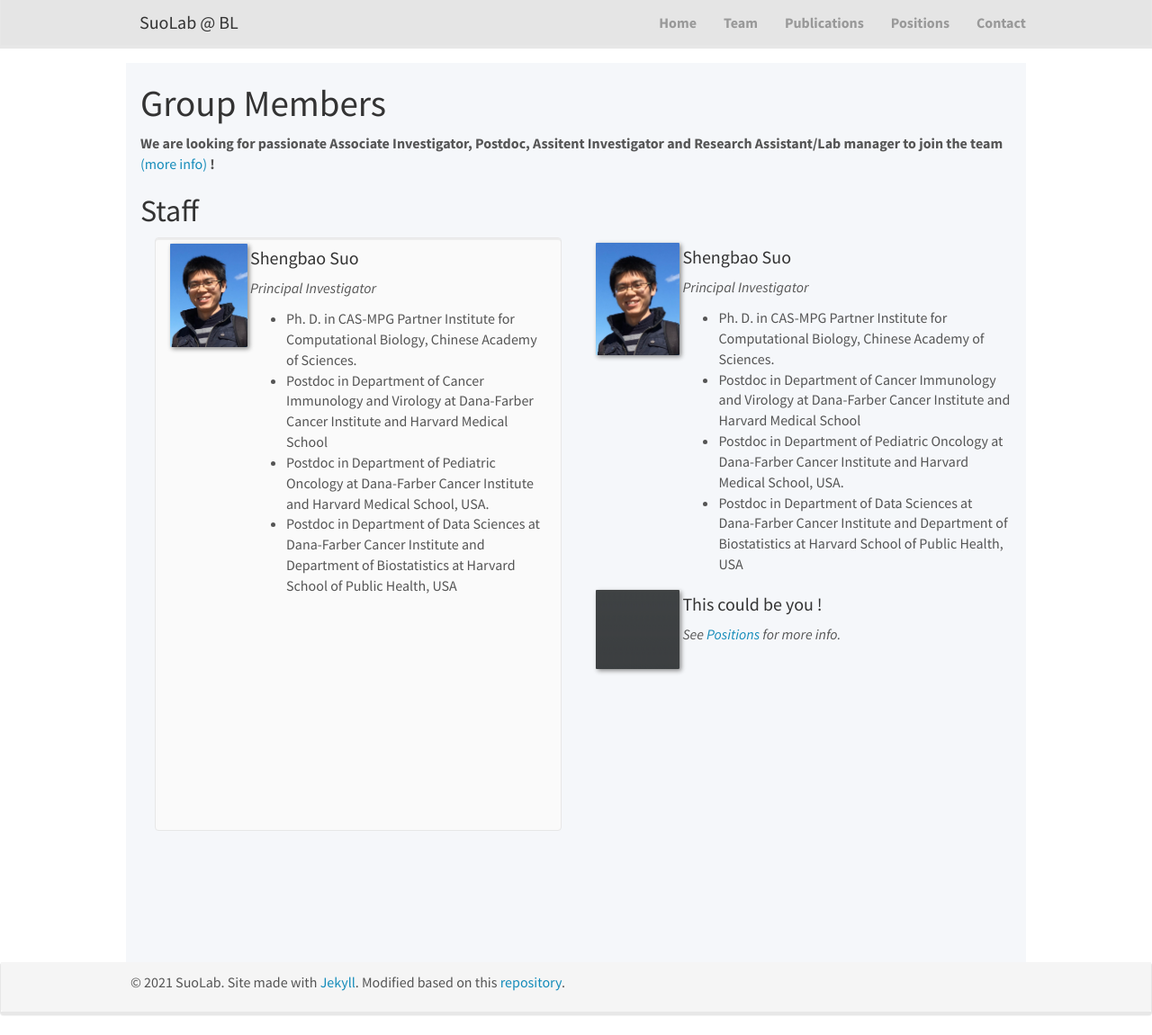
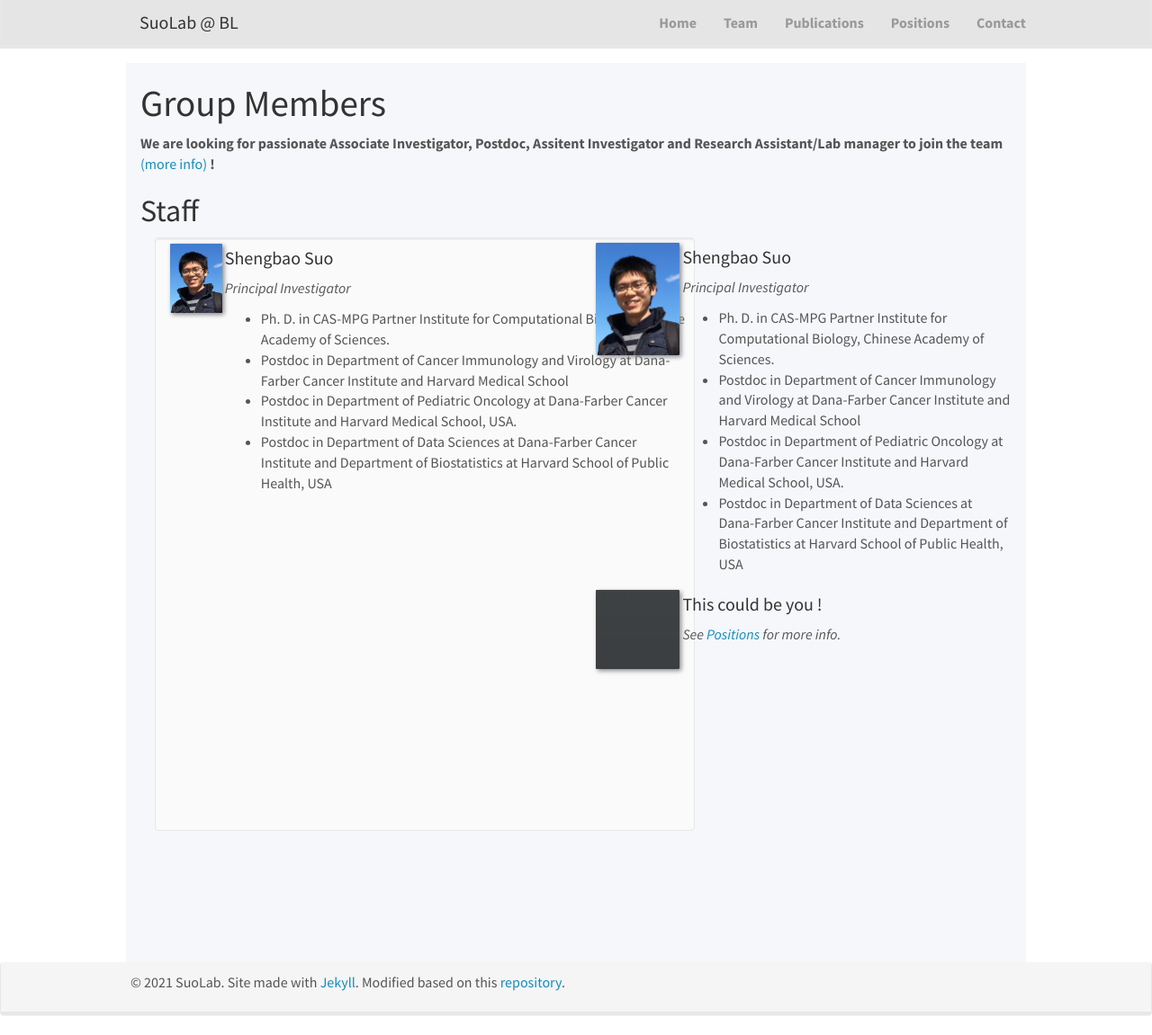
Before and after one commit to suoshengbao/suoshengbao.github.io, a Jekyll site: the page built from _pages/team.md, in a window 1280 px wide and 1151 px high. Shown: the whole window at 90% size. Built offline with Jekyll 4.4.1, drawn with Linux system fonts in a browser that asks for light colours; nearby versions of some CDN libraries.

Commit message:
Update team.md

```diff
--- a/_pages/team.md
+++ b/_pages/team.md
@@ -14,10 +14,12 @@ permalink: /team/
 
 ## Staff
 <div class="col-sm-6 clearfix">
-<div class="well"  style="height: 660px;">
-<img src="/images/teampic/ShengbaoSuo.jpg" class="img-responsive" width="20%" style="float: left" />
+<div class="well"  style="height: 660px; width: 600px;">
+<img src="/images/teampic/ShengbaoSuo.jpg" class="img-responsive" width="10%" style="float: left" />
 <h4>Shengbao Suo</h4>
-<p><i>Principal Investigator<i></i></i></p>
+<p><i>Principal Investigator<i></p>
+  <p></p>
+  <p></p>
 <ul style="overflow: hidden">
 <li> Ph. D. in CAS-MPG Partner Institute for Computational Biology, Chinese Academy of Sciences. </li>
 <li> Postdoc in Department of Cancer Immunology and Virology at Dana-Farber Cancer Institute and Harvard Medical School </li>
```
